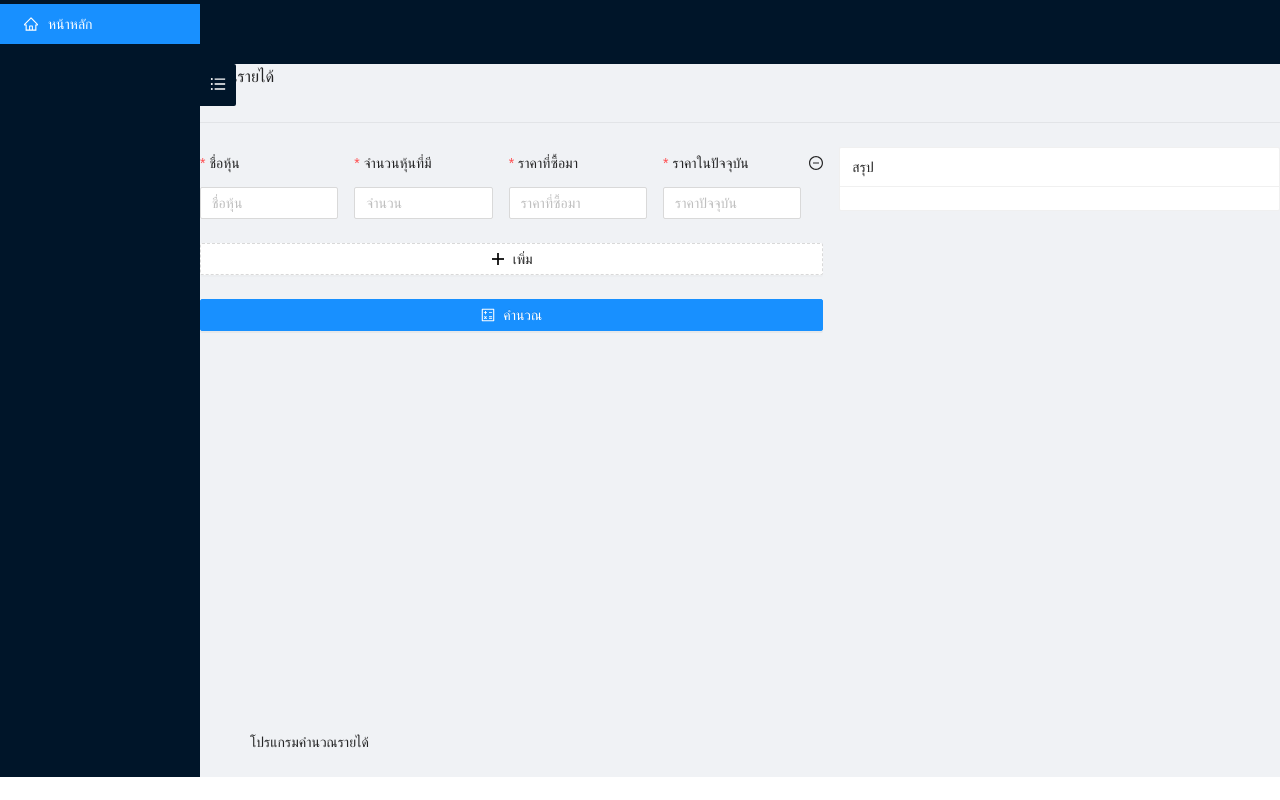
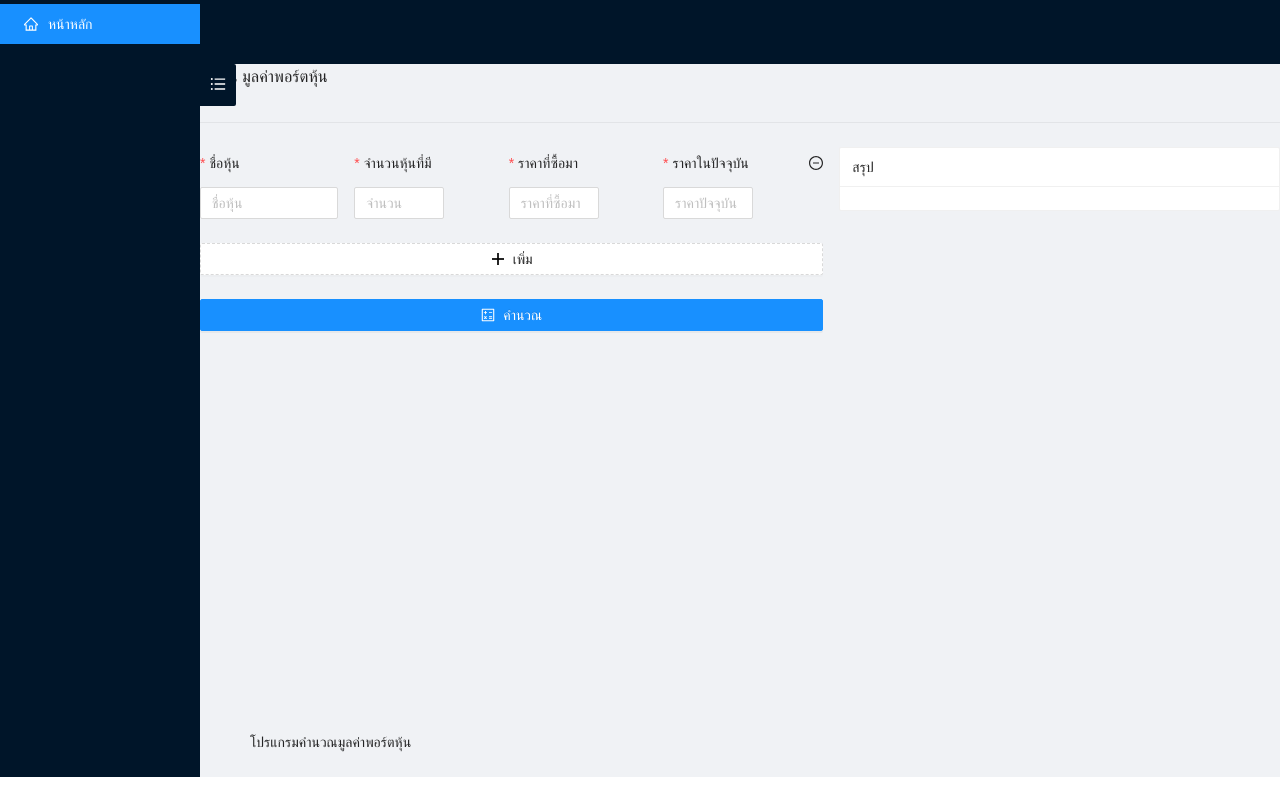
Before and after one commit to niawjunior/port-hoon, a React (Create React App) app: page / in a window 1280 px wide. Built offline with nearby package versions, Linux system fonts and the light colour scheme.

Commit message:
update pie chart

```diff
--- a/public/index.html
+++ b/public/index.html
@@ -5,10 +5,7 @@
     <link rel="icon" href="%PUBLIC_URL%/favicon.ico" />
     <meta name="viewport" content="width=device-width, initial-scale=1" />
     <meta name="theme-color" content="#000000" />
-    <meta
-      name="description"
-      content="Web site created using create-react-app"
-    />
+    <meta name="description" content="โปรแกรมคำนวณมูลค่าพอร์ตหุ้น" />
     <link rel="apple-touch-icon" href="%PUBLIC_URL%/logo192.png" />
     <!--
       manifest.json provides metadata used when your web app is installed on a
@@ -24,7 +21,7 @@
       work correctly both with client-side routing and a non-root public URL.
       Learn how to configure a non-root public URL by running `npm run build`.
     -->
-    <title>React App</title>
+    <title>โปรแกรมคำนวณมูลค่าพอร์ตหุ้น</title>
   </head>
   <body>
     <noscript>You need to enable JavaScript to run this app.</noscript>
--- a/src/components/form.tsx
+++ b/src/components/form.tsx
@@ -1,10 +1,10 @@
-import { Form, Input, Button, Space, Row, Col } from "antd";
+import { Form, Input, Button, Space, Row, Col, InputNumber } from "antd";
 import {
   MinusCircleOutlined,
   PlusOutlined,
   CalculatorOutlined,
 } from "@ant-design/icons";
-import { FC } from "react";
+import { FC, useState } from "react";
 
 interface FormProps {
   submitForm: (value: any) => typeof value;
@@ -12,7 +12,7 @@ interface FormProps {
 
 const MainForm: FC<FormProps> = ({ submitForm }) => {
   const [form] = Form.useForm();
-
+  const [setData, data] = useState([] as any);
   const onFinish = (values: any) => {
     submitForm(values);
   };
@@ -22,8 +22,11 @@ const MainForm: FC<FormProps> = ({ submitForm }) => {
     wrapperCol: { span: 24 },
   };
 
+  const onFormChange = () => {};
+
   return (
     <Form
+      onChange={onFormChange}
       {...layout}
       form={form}
       name="formCalculate"
@@ -48,6 +51,7 @@ const MainForm: FC<FormProps> = ({ submitForm }) => {
                       label="ชื่อหุ้น"
                       {...field}
                       name={[field.name, "symbol"]}
+                      normalize={(value) => (value || "").toUpperCase()}
                       fieldKey={[field.fieldKey, "symbol"]}
                       rules={[
                         {
@@ -67,10 +71,24 @@ const MainForm: FC<FormProps> = ({ submitForm }) => {
                       name={[field.name, "available"]}
                       fieldKey={[field.fieldKey, "available"]}
                       rules={[
-                        { required: true, message: "กรุณากรอกจำนวนหุ้นที่มี" },
+                        {
+                          required: true,
+                          message: "กรุณากรอกจำนวนหุ้นที่มี",
+                          type: "number",
+                          min: 1,
+                        },
                       ]}
                     >
-                      <Input placeholder="จำนวน" type="number" />
+                      <InputNumber
+                        formatter={(value) =>
+                          `${value}`.replace(/\B(?=(\d{3})+(?!\d))/g, ",")
+                        }
+                        parser={(value) =>
+                          value ? value.replace(/\$\s?|(,*)/g, "") : ""
+                        }
+                        className="w-full"
+                        placeholder="จำนวน"
+                      />
                     </Form.Item>
                   </Col>
                   <Col lg={6} sm={24} xs={24}>
@@ -80,23 +98,36 @@ const MainForm: FC<FormProps> = ({ submitForm }) => {
                       name={[field.name, "avg"]}
                       fieldKey={[field.fieldKey, "avg"]}
                       rules={[
-                        { required: true, message: "กรุณากรอกราคาที่ซื้อมา" },
+                        {
+                          required: true,
+                          message: "กรุณากรอกราคาที่ซื้อมา",
+                        },
                       ]}
                     >
-                      <Input placeholder="ราคาที่ซื้อมา" type="number" />
+                      <InputNumber
+                        className="w-full"
+                        placeholder="ราคาที่ซื้อมา"
+                      />
                     </Form.Item>
                   </Col>
                   <Col lg={6} sm={24} xs={24}>
                     <Form.Item
+                      className="current-amount"
                       label="ราคาในปัจจุบัน"
                       {...field}
                       name={[field.name, "market"]}
                       fieldKey={[field.fieldKey, "market"]}
                       rules={[
-                        { required: true, message: "กรุณากรอกราคาในปัจจุบัน" },
+                        {
+                          required: true,
+                          message: "กรุณากรอกราคาในปัจจุบัน",
+                        },
                       ]}
                     >
-                      <Input placeholder="ราคาปัจจุบัน" type="number" />
+                      <InputNumber
+                        className="w-full"
+                        placeholder="ราคาปัจจุบัน"
+                      />
                     </Form.Item>
                   </Col>
                 </Row>
--- a/src/components/layout.tsx
+++ b/src/components/layout.tsx
@@ -26,7 +26,7 @@ const AntLayout: FC = ({ children }) => {
             {children}
           </StyledContent>
         </Content>
-        <Footer className="text-center">โปรแกรมคำนวณรายได้</Footer>
+        <Footer className="text-center">โปรแกรมคำนวณมูลค่าพอร์ตหุ้น</Footer>
       </Layout>
     </Layout>
   );
--- a/src/components/pie-chart.tsx
+++ b/src/components/pie-chart.tsx
@@ -1,6 +1,6 @@
 import { FC } from "react";
 import { ResponsivePie } from "@nivo/pie";
-
+const numeral = require("numeral");
 interface IForm {
   available: string;
   avg: string;
@@ -21,6 +21,12 @@ const Pie: FC<PieProps> = ({ data }) => {
     };
   });
 
+  const findData = (id: string) => data.find((item) => item.symbol === id);
+  const getPercentageChange = (oldNumber: number, newNumber: number) => {
+    const decreaseValue = Math.abs(oldNumber - newNumber);
+    const result = ((decreaseValue / oldNumber) * 100).toFixed(2);
+    return oldNumber <= newNumber ? "+" + result : "-" + result;
+  };
   return (
     <ResponsivePie
       data={pieData}
@@ -39,6 +45,30 @@ const Pie: FC<PieProps> = ({ data }) => {
       radialLabelsLinkStrokeWidth={3}
       sliceLabelsSkipAngle={10}
       sliceLabelsTextColor="#333333"
+      tooltip={(input) => {
+        console.log(input.datum.color);
+        return (
+          <div className="w-60 text-center h-full bg-yellow-200	 rounded-sm shadow-lg relative flex items-center p-2">
+            <div
+              style={{
+                width: "25px",
+                height: "15px",
+                backgroundColor: input.datum?.color,
+              }}
+            ></div>
+            <span className="px-2 text-xs break-words">
+              {`${input.datum.id} ${numeral(input.datum?.data?.value).format(
+                "0.0a"
+              )} หุ้น avg ${findData(String(input.datum.id))?.avg} market ${
+                findData(String(input.datum.id))?.market
+              } %U.PL ${getPercentageChange(
+                Number(findData(String(input.datum.id))?.avg),
+                Number(findData(String(input.datum.id))?.market)
+              )}`}
+            </span>
+          </div>
+        );
+      }}
     />
   );
 };
--- a/src/index.css
+++ b/src/index.css
@@ -1,3 +1,8 @@
 svg {
   vertical-align: baseline !important;
 }
+/*
+.current-amount .ant-form-item-control-input-content {
+  display: flex;
+  align-items: center;
+} */
--- a/src/pages/home.tsx
+++ b/src/pages/home.tsx
@@ -16,7 +16,7 @@ const Home: FC = () => {
   return (
     <AntLayout>
       <Row gutter={[16, 0]} justify="space-between">
-        <h1 className="text-xl m-8">คำนวณรายได้</h1>
+        <h1 className="text-xl m-8">คำนวณ มูลค่าพอร์ตหุ้น</h1>
         <Divider />
         <Col lg={14} md={12} sm={24} xs={24}>
           <MainForm submitForm={submitForm} />
```
Also changed, not shown: package.json (+6 -3 lines).
